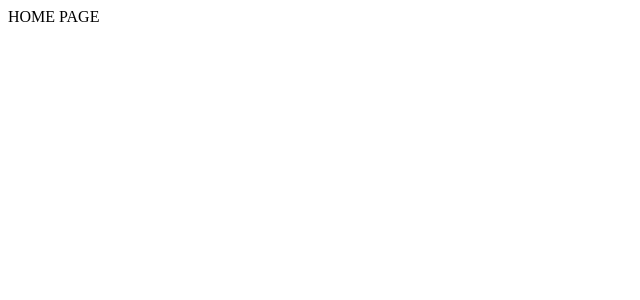
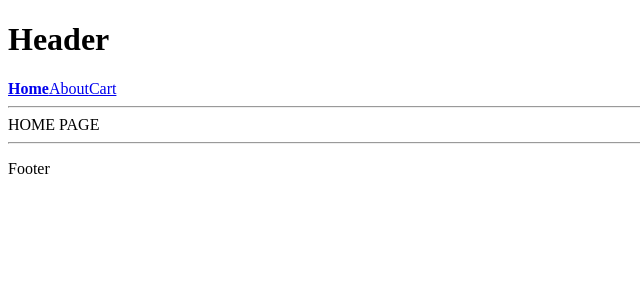
Before and after one commit to BaykovAleksandr/react-router-study, a React (Vite) app: page / in a window 1280 px wide. Shown: the top 300 px of the page, without its empty margins (0-640 px from the left). Built offline with nearby package versions, Linux system fonts and the light colour scheme.

Commit message:
add router with layout

```diff
--- /dev/null
+++ b/src/components/Footer.jsx
@@ -0,0 +1,11 @@
+function Footer() {
+	return (
+		<div>
+			<hr />
+			<p>Footer</p>
+
+		</div>
+	)
+}
+
+export default Footer
--- a/src/components/Header.jsx
+++ b/src/components/Header.jsx
@@ -1,9 +1,15 @@
+import { NavLink } from 'react-router-dom';
+
 function Header() {
 	return (
-		<div>
-
-		</div>
-	)
+    <div>
+		<h1>Header</h1>
+        <NavLink to={"/"}>Home</NavLink>
+        <NavLink to={"/about"}>About</NavLink>
+        <NavLink to={"/cart"}>Cart</NavLink>
+      <hr/>
+    </div>
+  );
 }
 
 export default Header
--- /dev/null
+++ b/src/components/Layout.jsx
@@ -0,0 +1,20 @@
+
+import Header from './Header'
+import { Outlet } from 'react-router-dom'
+import Footer from './Footer'
+
+function Layout() {
+	return (
+		<>
+		<Header/>
+		<main>
+			<Outlet />
+
+
+		</main>
+		<Footer />
+		</>
+	)
+}
+
+export default Layout
--- a/src/index.css
+++ b/src/index.css
@@ -0,0 +1,3 @@
+.active {
+	font-weight: bold;
+}
--- a/src/pages/About.jsx
+++ b/src/pages/About.jsx
@@ -1,7 +1,9 @@
+
 function About() {
 	return (
 		<div>
-			about
+			about page
+
 		</div>
 	)
 }
--- a/src/pages/Categories.jsx
+++ b/src/pages/Categories.jsx
@@ -1,7 +1,9 @@
+
 function Categories() {
 	return (
 		<div>
 			All categories
+
 		</div>
 	)
 }
--- a/src/pages/NotFound.jsx
+++ b/src/pages/NotFound.jsx
@@ -1,7 +1,10 @@
+
+
 function NotFound() {
 	return (
 		<div>
 			404
+
 		</div>
 	)
 }
--- a/src/pages/ProductDetails.jsx
+++ b/src/pages/ProductDetails.jsx
@@ -1,7 +1,10 @@
+
+
 function ProductDetails() {
 	return (
 		<div>
 			Product Details
+
 		</div>
 	)
 }
```
Also changed, not shown: src/App.jsx (+89 -15 lines), src/pages/Cart.jsx (+9 -6 lines), src/pages/Home.jsx (+5 -4 lines).
